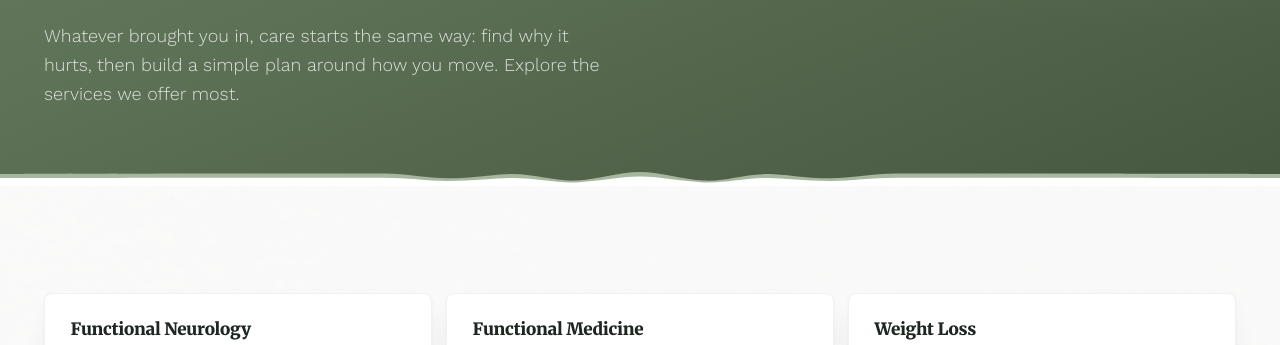
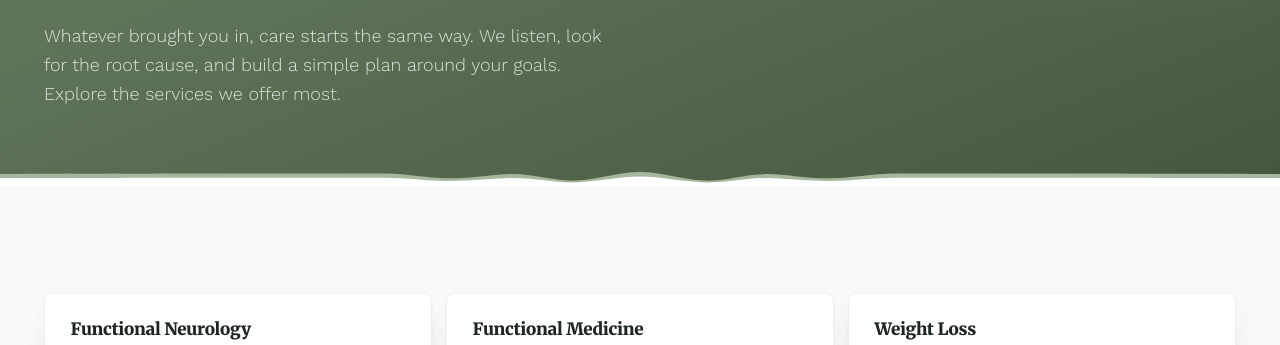
Before and after one commit to localember/capela-living-well-review, a plain HTML site: page capela-living-well-services.html in a window 1280 px wide. Shown: the part 406-751 px from the top of the page. Drawn offline with nearby package versions, Linux system fonts and the light colour scheme.

Commit message:
Living Well: about stat 5 core services to match home; services intro copy

```diff
--- a/capela-living-well-services.html
+++ b/capela-living-well-services.html
@@ -115,7 +115,7 @@
       <span class="eyebrow reveal" style="--d:1">Services we offer</span>
       <h1><span class="mask"><span style="--d:2">Services we offer</span></span><span class="mask"><span style="--d:3">in <em style="font-style:normal;color:var(--g-lite)">Wooster</em></span></span></h1>
       <span class="rule"></span>
-      <p class="ihero__sub reveal" style="--d:5">Whatever brought you in, care starts the same way: find why it hurts, then build a simple plan around how you move. Explore the services we offer most.</p>
+      <p class="ihero__sub reveal" style="--d:5">Whatever brought you in, care starts the same way. We listen, look for the root cause, and build a simple plan around your goals. Explore the services we offer most.</p>
     </div>
   </div>
   <div class="wave" style="--wave-end:#fff">
```
Also changed, not shown: capela-living-well-about.html (+1 -1 lines).
